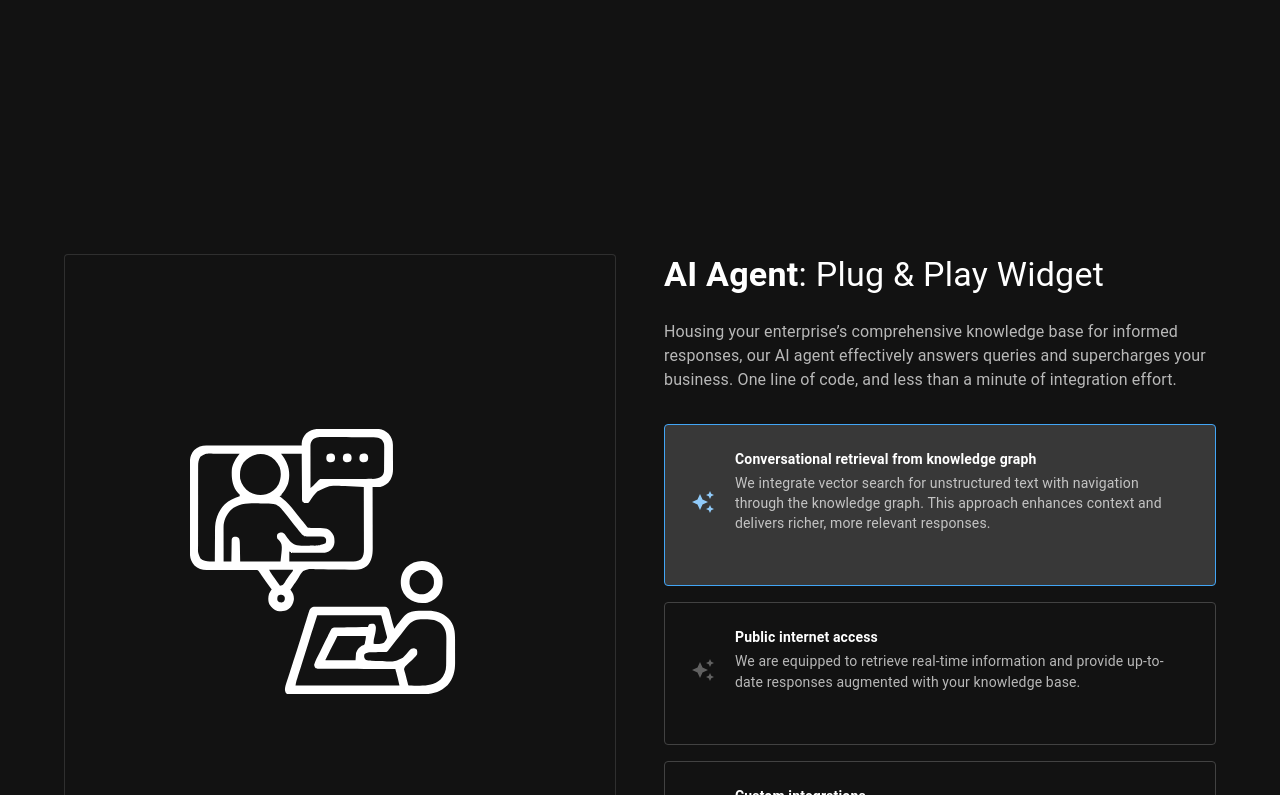
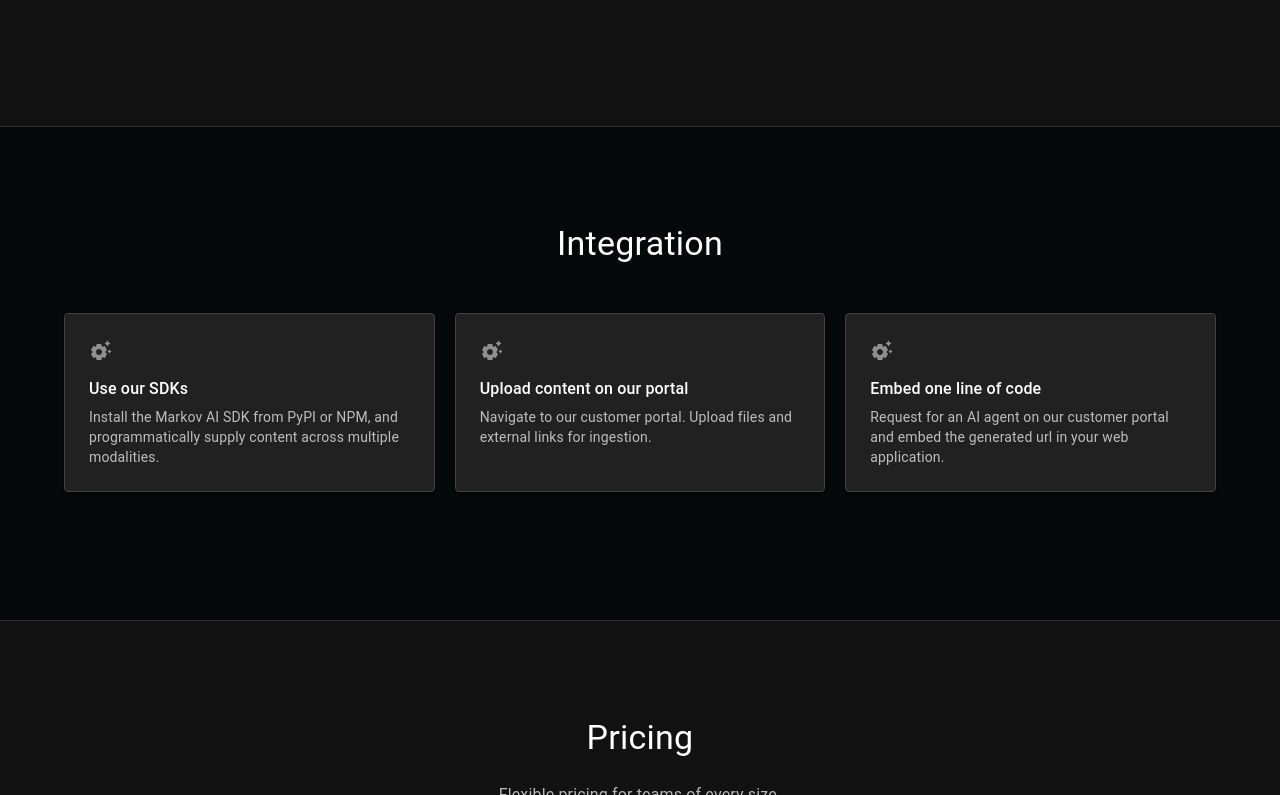
Before and after one commit to markov-ai-xyz/markov-ui, a React (Create React App) app: page / in a window 1280 px wide. Shown: the part 2005-2800 px from the top of the page. Built offline with nearby package versions, Linux system fonts and the light colour scheme.

Commit message:
Remove AI agent related content

```diff
--- a/src/components/Home.tsx
+++ b/src/components/Home.tsx
@@ -10,7 +10,6 @@ import YoutubeCarousel from './YoutubeCarousel';
 import Integration from './Integration';
 import Pricing from './Pricing';
 import FeaturesLeft from './FeaturesLeft';
-import FeaturesRight from './FeaturesRight';
 import Footer from './Footer';
 import '../App.css';
 
@@ -29,7 +28,6 @@ const Home: React.FC = () => {
       <Hero />
       <Box sx={{ bgcolor: 'background.default' }}>
         <FeaturesLeft theme={defaultTheme} />
-        <FeaturesRight theme={defaultTheme} />
         <Divider />
         <Integration />
         <Divider />
```
